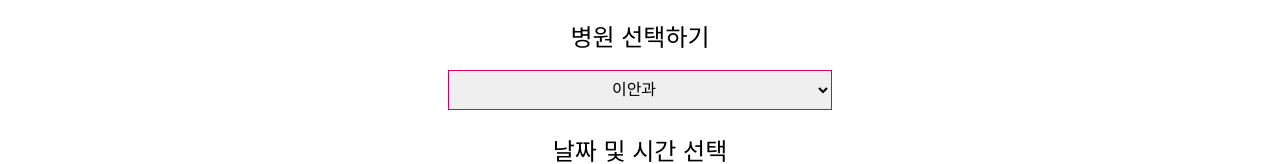
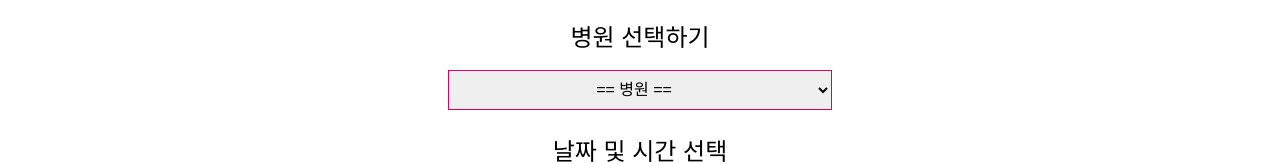
Before and after one commit to KOWOONLEE/4th_mini_clinic-reservation, a React (Create React App) app: page /reservation in a window 1280 px wide. Shown: the part 258-422 px from the top of the page. Built offline with nearby package versions, Linux system fonts and the light colour scheme; a web font is replaced by a local one.

Commit message:
Fix : 병원 안찍히는 오류 수정

```diff
--- a/public/data/hospital.json
+++ b/public/data/hospital.json
@@ -1,5 +1,10 @@
 {
   "category": [
+    {
+      "id": 0,
+      "hospitalName": "== 병원 ==",
+      "subject": "기타"
+    },
     {
       "id": 1,
       "hospitalName": "이안과",
--- a/src/pages/Confirm.js
+++ b/src/pages/Confirm.js
@@ -17,7 +17,7 @@ const Confirm = () => {
     localStorage.removeItem("user_data");
     localStorage.removeItem("hospital");
   };
-
+  console.log(currentHospital);
   const clickDelete = () => {
     removeData();
     navigate("/");
--- a/src/pages/Reservation.js
+++ b/src/pages/Reservation.js
@@ -13,6 +13,7 @@ const Reservation = () => {
   const selectList = ["=== 선택 ===", "진료", "검진", "상담"];
 
   const currentUserName = localStorage.getItem("USER_NAME");
+  console.log(currentUserName);
 
   const handleSelect = (e) => {
     setSelected(e.target.value);
@@ -21,9 +22,10 @@ const Reservation = () => {
   const handleHospital = (e) => {
     setHospitalSelected(e.target.value);
   };
+  console.log(hospitalSelected);
 
   const submitReservation = (e) => {
-    e.preventDefault();
+    // e.preventDefault();
     alert("예약이 완료되었습니다");
     navigate("/confirm");
     localStorage.setItem("hospital", hospitalSelected);
```
